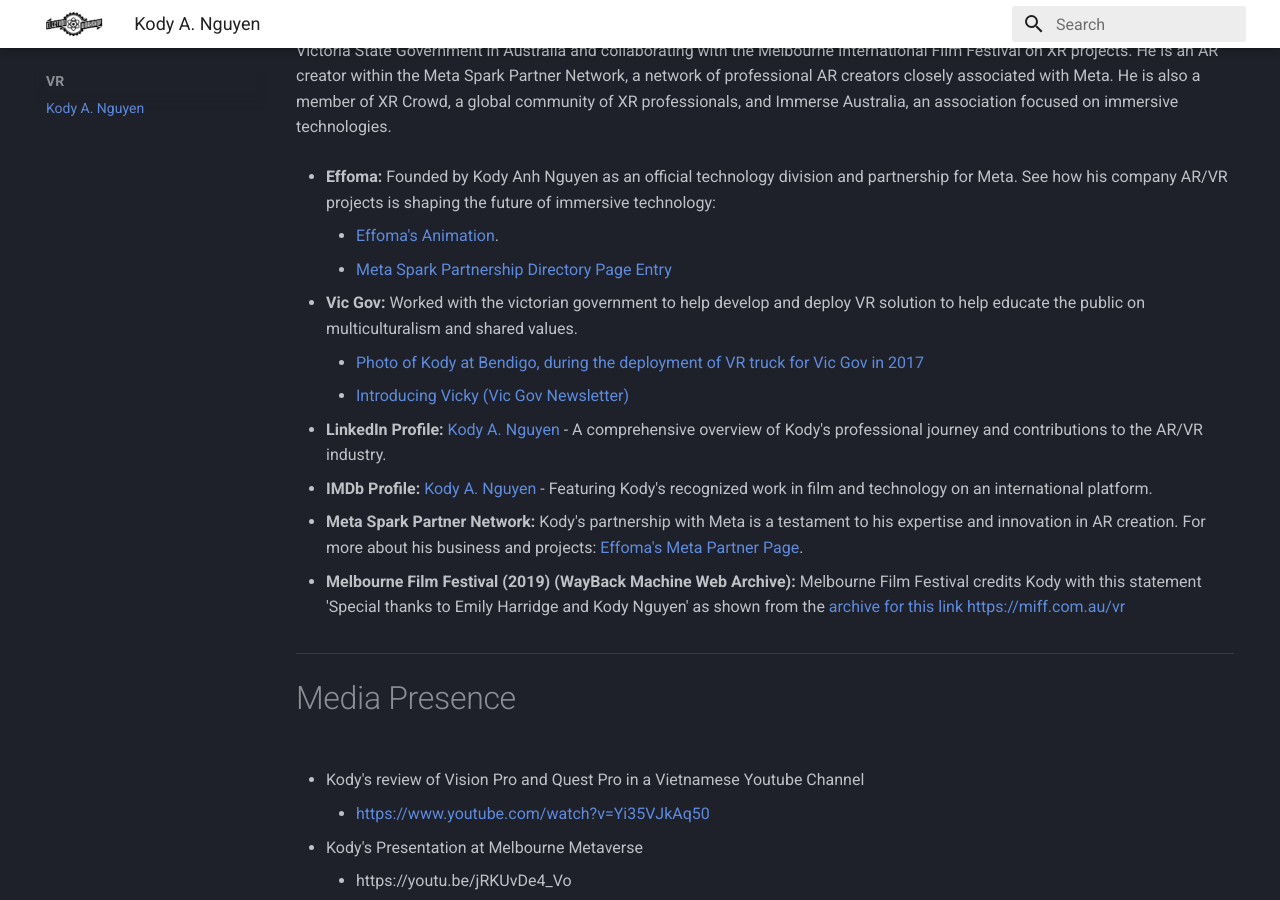
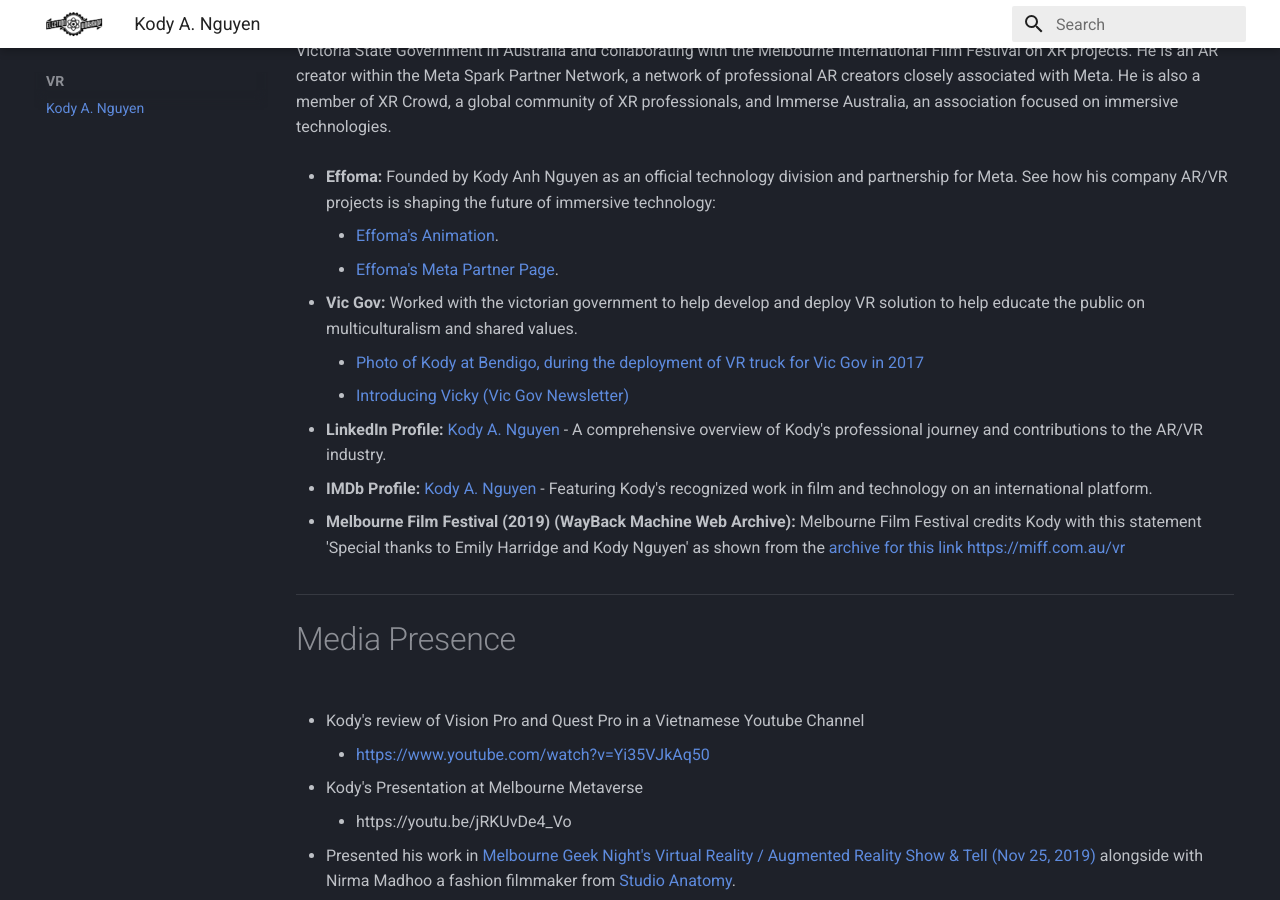
Before and after one commit to electron-workshop/electronworkshop.com.au, an MkDocs documentation site: the page built from docs/VR/kody-nguyen.md, in a window 1280 px wide and 900 px high, scrolled down 319 px. Built offline with MkDocs 1.6.1 and Material for MkDocs 9.7.7, drawn with Linux system fonts in a browser that asks for light colours; nearby versions of some CDN libraries.

Commit message:
remove duplicate

```diff
--- a/docs/VR/kody-nguyen.md
+++ b/docs/VR/kody-nguyen.md
@@ -4,7 +4,7 @@ Anh Nguyễn, professionally known as Kody A. Nguyen, is an avid hiker, photogra
 
 - **Effoma:** Founded by Kody Anh Nguyen as an official technology division and partnership for Meta. See how his company AR/VR projects is shaping the future of immersive technology:
     - [Effoma's Animation](https://www.effoma.com/animation).
-    - [Meta Spark Partnership Directory Page Entry](https://spark.meta.com/programs/partners/effoma/)
+    - [Effoma's Meta Partner Page](https://spark.meta.com/programs/partners/effoma/).
 
 * **Vic Gov:** Worked with the victorian government to help develop and deploy VR solution to help educate the public on multiculturalism and shared values.
     - [Photo of Kody at Bendigo, during the deployment of VR truck for Vic Gov in 2017](https://photos.google.com/share/AF1QipOJN5i4cer5glIF0G1SUQdbcoUcfv_ZXHpS5XXohwszvPMKdFEWQmex6Ur8qjgeaQ?key=Q0FWZlFPbzJiTWlMbGxKLWU1VG5aUWFndWVLVFVB)
@@ -13,8 +13,6 @@ Anh Nguyễn, professionally known as Kody A. Nguyen, is an avid hiker, photogra
 - **LinkedIn Profile:** [Kody A. Nguyen](https://www.linkedin.com/in/akodyn/) - A comprehensive overview of Kody's professional journey and contributions to the AR/VR industry.
 
 - **IMDb Profile:** [Kody A. Nguyen](https://imdb.com/name/nm14273052) - Featuring Kody's recognized work in film and technology on an international platform.
-
-- **Meta Spark Partner Network:** Kody's partnership with Meta is a testament to his expertise and innovation in AR creation. For more about his business and projects: [Effoma's Meta Partner Page](https://spark.meta.com/programs/partners/effoma/).
 
 - **Melbourne Film Festival (2019) (WayBack Machine Web Archive):** Melbourne Film Festival credits Kody with this statement 'Special thanks to Emily Harridge and Kody Nguyen' as shown from the [archive for this link https://miff.com.au/vr](https://web.archive.org/web/20190821043553/https://miff.com.au/vr)
 
```
